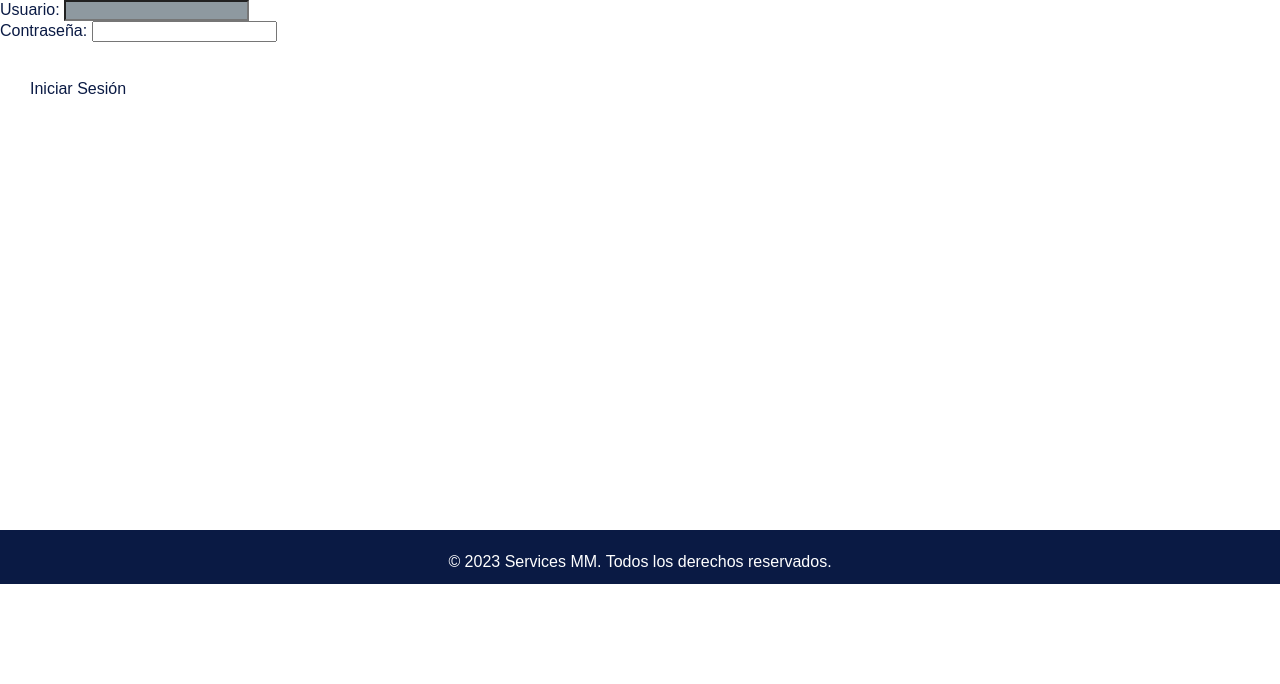
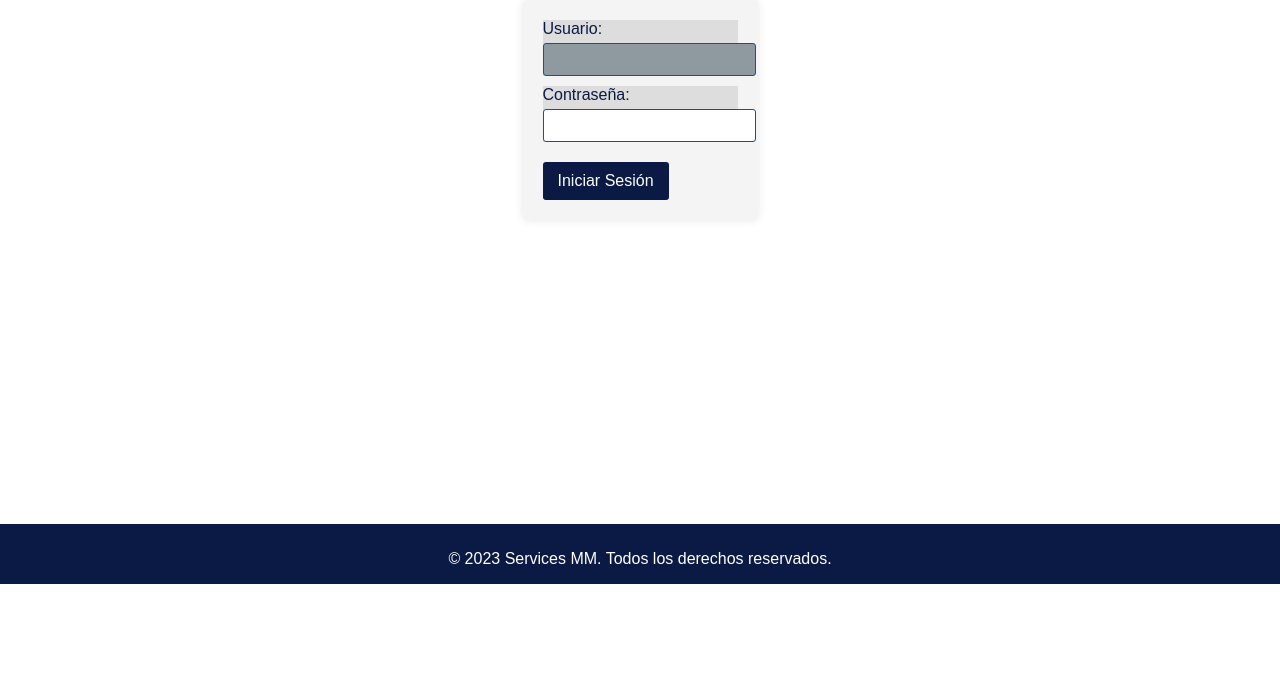
Before and after one commit to mmdev507/ProjectClientAdministrator, a PHP site: page /login.php in a window 1280 px wide. Shown: the part 216-900 px from the top of the page. Run offline with PHP 8.4, Linux system fonts and the light colour scheme.

Commit message:
Semestral estilos en las paginas

```diff
--- a/css/estilo.css
+++ b/css/estilo.css
@@ -184,6 +184,8 @@ nav ul li a:hover {
 
 }
 
+
+
 #ModificarCliente{
   background-color: #0A1A44;
   color: white;
@@ -286,3 +288,137 @@ footer {
   cursor: pointer;
   text-decoration: none;
 }
+
+/* Estilos para el formulario */
+.formulario {
+  max-width: 300px;
+  margin: 0 auto;
+  padding: 20px;
+  background: #f4f4f4;
+  border-radius: 5px;
+  box-shadow: 0 0 10px rgba(0, 0, 0, 0.1);
+}
+
+/* Estilos para los campos */
+.campo {
+  margin-bottom: 10px;
+  background: #ddd;
+}
+
+label {
+  display: block;
+  margin-bottom: 5px;
+}
+
+input[type="text"],
+input[type="password"] {
+  width: 100%;
+  padding: 8px;
+  border-radius: 3px;
+  border: 1px solid #0056b3;
+}
+
+/* Estilos para el botón */
+.boton input[type="submit"] {
+  padding: 10px 15px;
+  background: #0A1A44;
+  color: white;
+  border: none;
+  border-radius: 3px;
+  cursor: pointer;
+}
+
+.boton input[type="submit"]:hover {
+  background: #0056b3;
+}
+
+footer {
+  background-color: #0A1A44;
+  text-align: center;
+  padding: 10px 0;
+  position: fixed;
+  bottom: 0;
+  width: 100%;
+}
+
+/* Estilos para el contenedor del kanban */
+.kanban-board {
+  display: flex;
+  justify-content: space-around;
+  align-items: flex-start;
+  margin-top: 20px;
+}
+
+.kanban-column {
+  flex: 1;
+  margin: 0 10px;
+  background-color: #f9f9f9;
+  padding: 10px;
+  border-radius: 5px;
+  box-shadow: 0 0 5px rgba(0, 0, 0, 0.2);
+}
+
+/* Estilos para las tarjetas */
+.kanban-card {
+  background-color: #fff;
+  border: 1px solid #ccc;
+  border-radius: 5px;
+  margin-bottom: 10px;
+  padding: 10px;
+}
+
+.card-title1 {
+  background-color: #D3D3D3;
+  color: #0A1A44;
+  padding: 5px;
+  border-radius: 3px;
+  margin-bottom: 5px;
+  text-align: center;
+}
+
+.card-title {
+  font-weight: bold;
+}
+
+.card-buttons {
+  display: flex;
+  justify-content: space-between;
+}
+
+.card-button {
+  padding: 5px 10px;
+  background-color: #0A1A44;
+  color: white;
+  text-decoration: none;
+  border-radius: 3px;
+}
+
+.card-button:hover {
+  background-color: #0056b3;
+}
+
+/* Estilos para la tabla */
+table {
+  border-collapse: collapse;
+  width: 100%;
+  margin-top: 20px;
+}
+
+th, td {
+  border: 1px solid #ddd;
+  padding: 8px;
+  text-align: left;
+}
+
+th {
+  background-color: #f2f2f2;
+}
+
+/* Estilos adicionales para resaltar algunas celdas */
+tr:nth-child(even) {
+  background-color: #f9f9f9;
+}
+
+tr:hover {
+  background-color: #f1f1f1;
+}
--- a/login.php
+++ b/login.php
@@ -1,6 +1,9 @@
 <?php
 session_start();
 
+$mensaje_error = '';
+
+if ($_SERVER['REQUEST_METHOD'] === 'POST') {
     if (isset($_POST['usuario']) && isset($_POST['password'])) {
         $usuario = $_POST['usuario'];
         $password = $_POST['password'];
@@ -17,7 +20,7 @@ if (isset($_POST['usuario']) && isset($_POST['password'])) {
             exit();
         } else {
             $mensaje_error = 'Acceso no autorizado';
-        echo "<p> $mensaje_error </p>";
+        }
     }
 }
 ?>
@@ -35,28 +38,33 @@ if (isset($_POST['usuario']) && isset($_POST['password'])) {
 <nav>
     <ul>
         <li><img src="img/logoempresa.png" alt="Logo de la empresa" width="50px" height="50"></li>
+    </ul>
 </nav>
 <header>
     <h1>Iniciar Sesión</h1>
 </header>
-    <form action="login.php" method="POST">
-        <div>
+
+<form action="login.php" method="POST" class="formulario">
+    <div class="campo">
         <label for="usuario">Usuario:</label>
         <input type="text" id="usuario" name="usuario" required>
     </div>
-        <div>
+    <div class="campo">
         <label for="password">Contraseña:</label>
         <input type="password" id="password" name="password" required>
     </div>
-        <BR>
-        <div>
+    <div class="boton">
         <input type="submit" value="Iniciar Sesión" class="buttoninis">
     </div>
 </form>
 
+<?php if ($mensaje_error !== ''): ?>
+    <p><?php echo $mensaje_error; ?></p>
+<?php endif; ?>
+
 <!-- Resto del contenido de la página (mensajes de error, etc.) -->
-</body>
 <footer>
     <p>© 2023 Services MM. Todos los derechos reservados.</p>
 </footer>
+</body>
 </html>
```
Also changed, not shown: RegistrarClientes.php (+17 -0 lines), RegistrarTransacciones.php (+18 -1 lines), Reportes.php (+18 -51 lines). Lines whose indentation alone changed are shown as unchanged.
